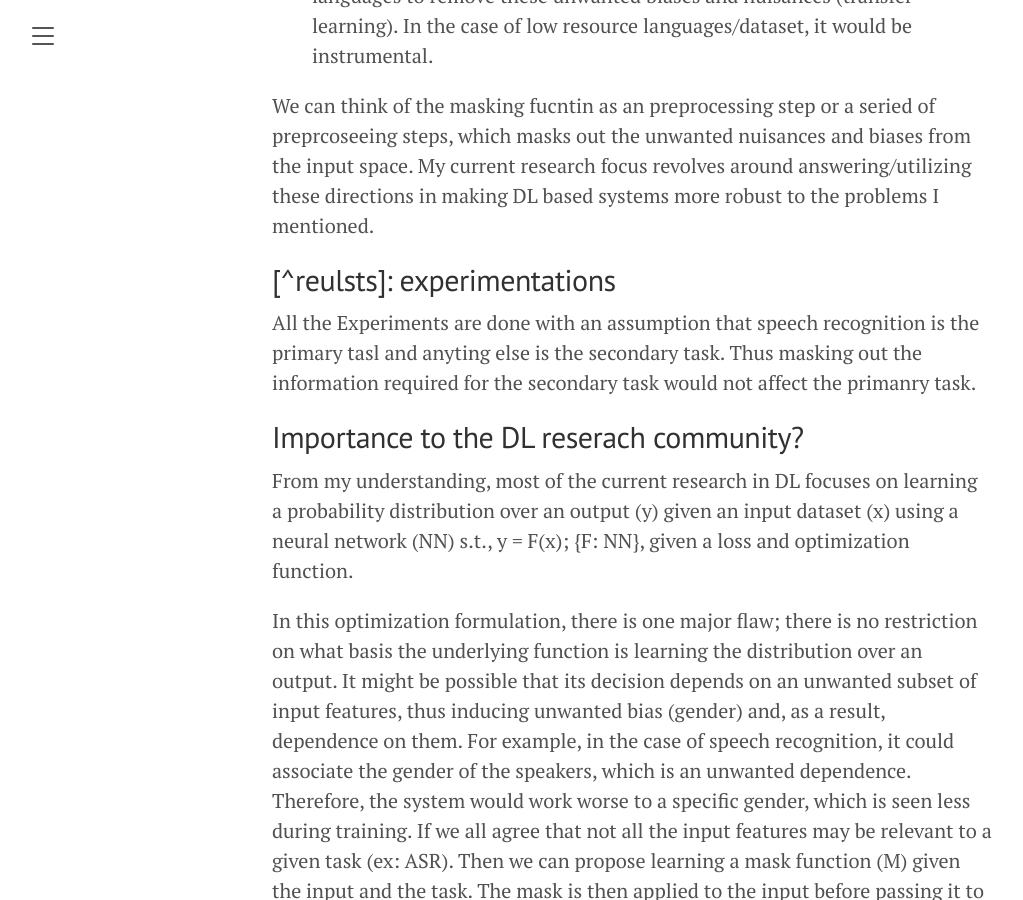
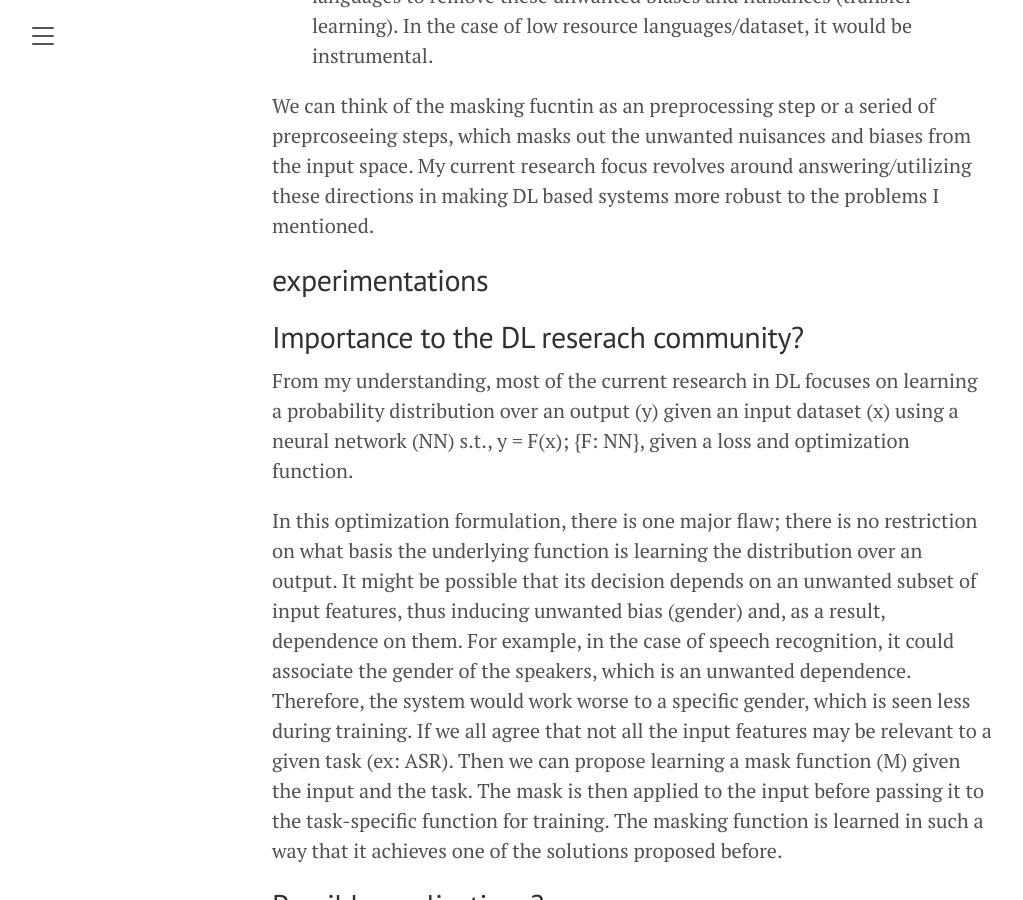
Before and after one commit to raotnameh/raotnameh.github.io, a Jekyll site: the page built from current_rf.md, in a window 1280 px wide and 900 px high, scrolled down 2415 px. Shown: the whole window, without its empty margins (8-1031 px from the left). Built offline with Jekyll 4.4.1, drawn with Linux system fonts in a browser that asks for light colours.

Commit message:
It's just my website

```diff
--- a/current_rf.md
+++ b/current_rf.md
@@ -34,9 +34,8 @@
 
 We can think of the masking fucntin as an preprocessing step or a seried of preprcoseeing steps, which masks out the unwanted nuisances and biases from the input space. My current research focus revolves around answering/utilizing these directions in making DL based systems more robust to the problems I mentioned.
 
-## [^reulsts]: experimentations
-
-All the Experiments are done with an assumption that speech recognition is the primary tasl and anyting else is the secondary task. Thus masking out the information required for the secondary task would not affect the primanry task.
+## experimentations
+[^reulsts]: All the Experiments are done with an assumption that speech recognition is the primary tasl and anyting else is the secondary task. Thus masking out the information required for the secondary task would not affect the primanry task.
 
 ## Importance to the DL reserach community?
 From my understanding, most of the current research in DL focuses on learning a probability distribution over an output (y) given an input dataset (x) using a neural network (NN) s.t.,
```
